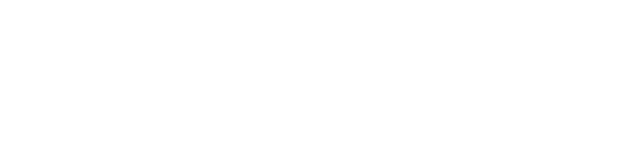
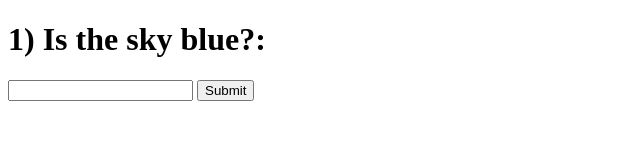
Before and after one commit to marchacouyoute/python-text-game, a plain HTML site: page index.html in a window 1280 px wide. Shown: the whole page, without its empty margins (0-640 px from the left). Drawn offline with Linux system fonts and the light colour scheme.

Commit message:
Added html file

```diff
--- a/index.html
+++ b/index.html
@@ -4,8 +4,11 @@
     <meta charset="UTF-8">
     <meta http-equiv="X-UA-Compatible" content="IE=edge">
     <meta name="viewport" content="width=device-width, initial-scale=1.0">
-    <title>Document</title>
+    <title>Python Text Game</title>
 </head>
+    <h1>1) Is the sky blue?:</h1>
+    <input type="text" required size="20">
+    <input type="submit">
 <body>
 
 </body>
```
